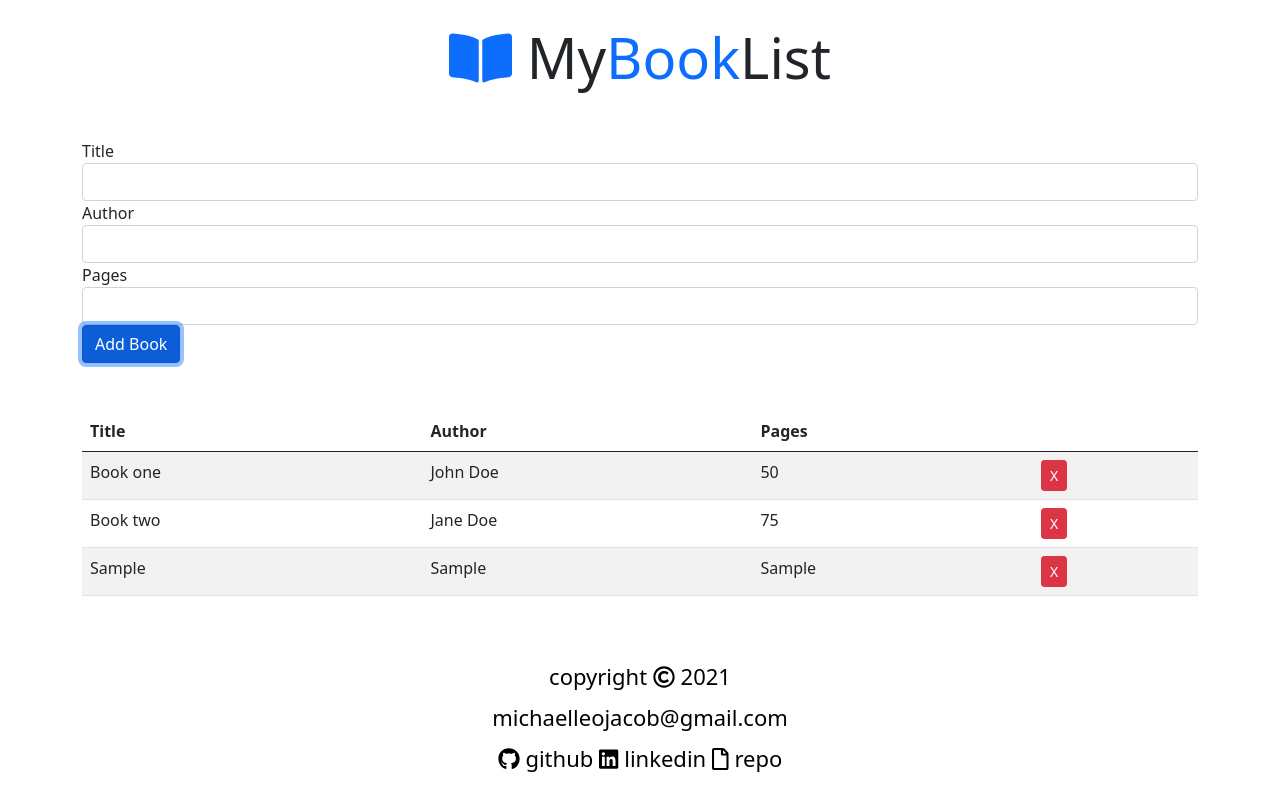
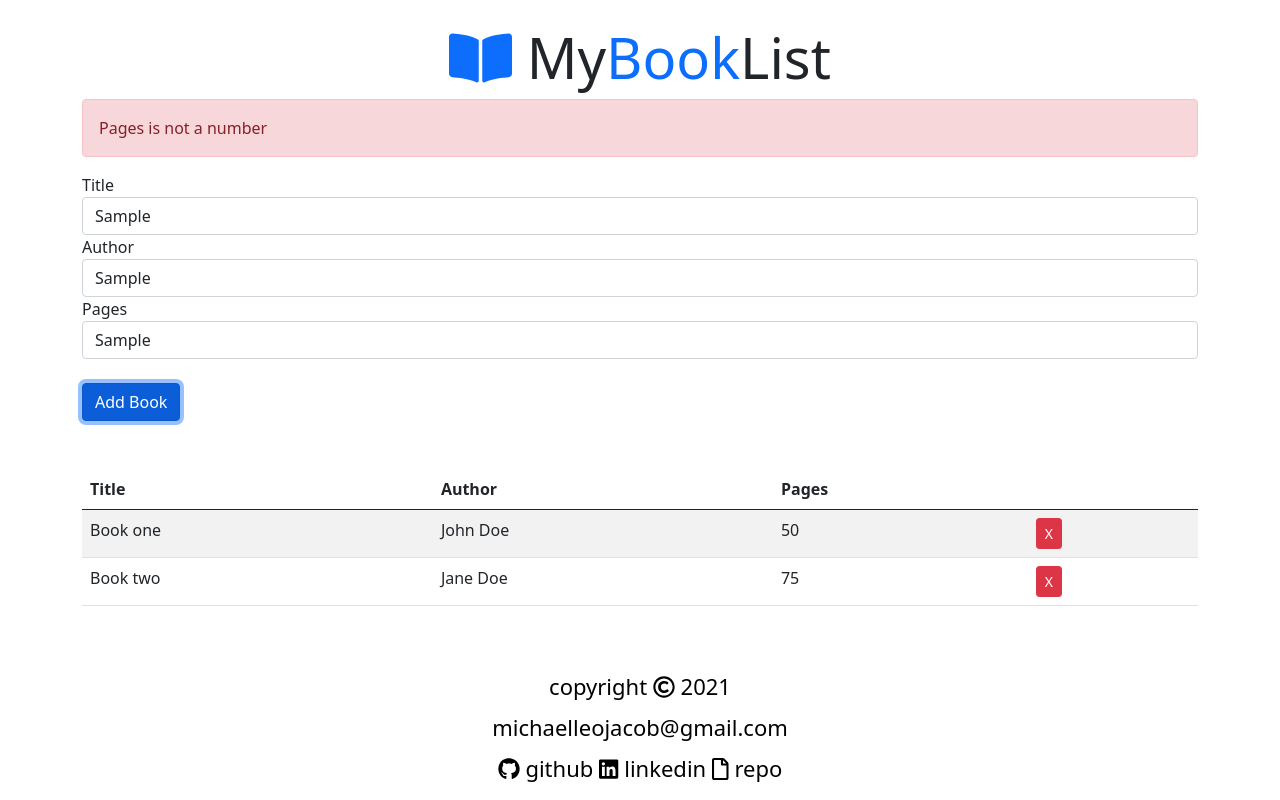
Before and after one commit to Michaelleojacob/booklistv1, a website built with webpack: page src/template.html in a window 1280 px wide. Both pictures are taken after typing "Sample", "Sample", "Sample" into the empty fields and a click on the input "Add Book". Built offline with nearby package versions, Linux system fonts and the light colour scheme; some icons are missing.

Commit message:
alert area works, it still jumps. But i think that may have to do with using bootstrap a little too much, I have 2 lines of actual css right now, so i'm just working with what I got and trying to keep it simple. But it works, and it doesn't look terribly awful honestly.

```diff
--- a/src/app/app.css
+++ b/src/app/app.css
@@ -1,4 +1,4 @@
 #alertDiv {
-	height: 40px;
+	min-height: 35px;
 	display: block;
 }
--- a/src/app/app.js
+++ b/src/app/app.js
@@ -63,16 +63,12 @@ export default function myapp() {
 			this.alertDiv.textContent = '';
 		}
 		static showAlertAndAddText(str, info) {
+			AlertArea.removeAlertAndText();
 			this.alertDiv.classList.add('alert', `alert-${info}`);
 			this.alertDiv.textContent = str;
-			// setTimeout(() => {
-			// 	AlertArea.removeAlertAndText();
-			// }, 3000);
 		}
 	}
 	AlertArea.makeAlertDivArea();
-	AlertArea.showAlertAndAddText('hi', 'success');
-	AlertArea.removeAlertAndText();
 	//Store class: handles Storage
 	//event: display Books
 	document.addEventListener('DOMContentLoaded', UI.displayBooks);
@@ -84,16 +80,23 @@ export default function myapp() {
 		const author = document.querySelector('#author').value;
 		const pages = document.querySelector('#pages').value;
 		//validate
-		if (title === '' || author === '' || pages === '') {
-			return AlertArea.showAlertAndAddText(
-				'Please fill in all fields',
-				'danger'
-			);
+		if (title === '') {
+			return AlertArea.showAlertAndAddText('Title is empty', 'danger');
+		}
+		if (author === '') {
+			return AlertArea.showAlertAndAddText('Author is empty', 'danger');
+		}
+		if (pages === '') {
+			return AlertArea.showAlertAndAddText('Pages is empty', 'danger');
+		}
+		if (isNaN(pages) === true) {
+			return AlertArea.showAlertAndAddText('Pages is not a number', 'danger');
 		} else {
 			//instantiate book
 			const book = new Book(title, author, pages);
 			//add book to ui
 			UI.addBookToList(book);
+			AlertArea.showAlertAndAddText('Book successfully added', 'success');
 			//clear fields
 			UI.clearFields();
 		}
--- a/src/template.html
+++ b/src/template.html
@@ -59,7 +59,7 @@
 				<input
 					type="submit"
 					value="Add Book"
-					class="btn btn-primary btn-block"
+					class="btn btn-primary btn-block mt-4"
 				/>
 			</form>
 			<table class="table table-striped mt-5">
```
Also changed, not shown: dist/index.html, 1 other file.
